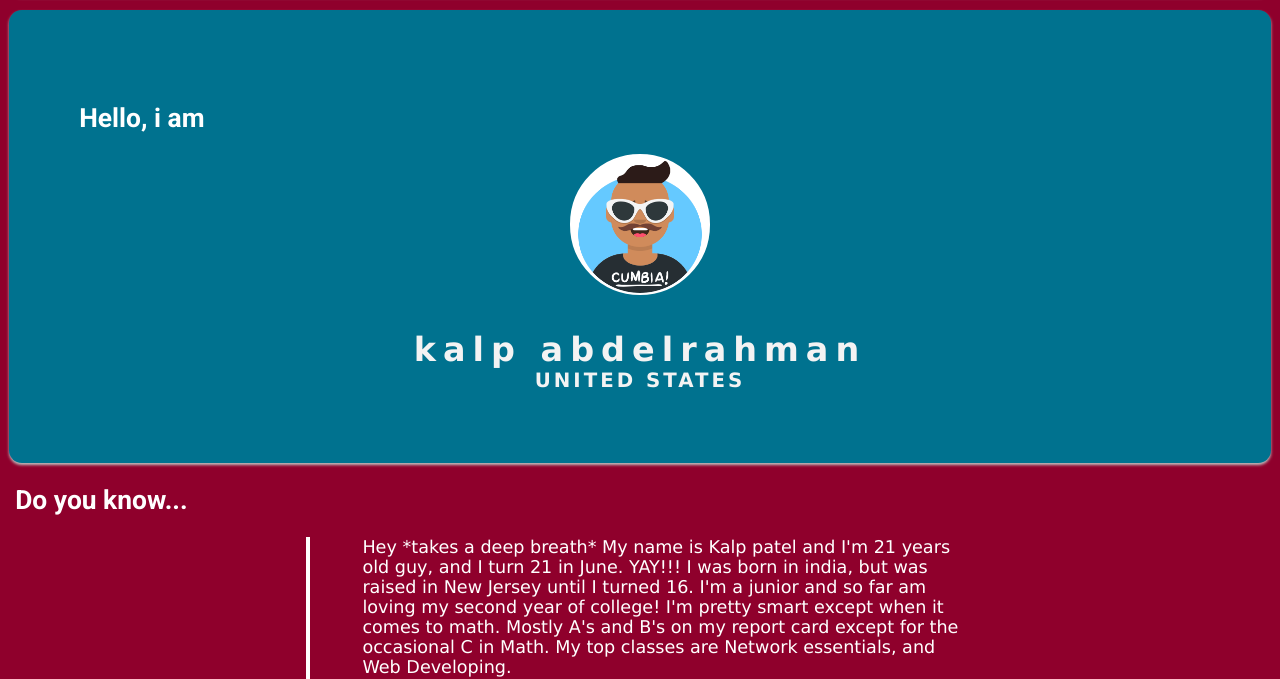
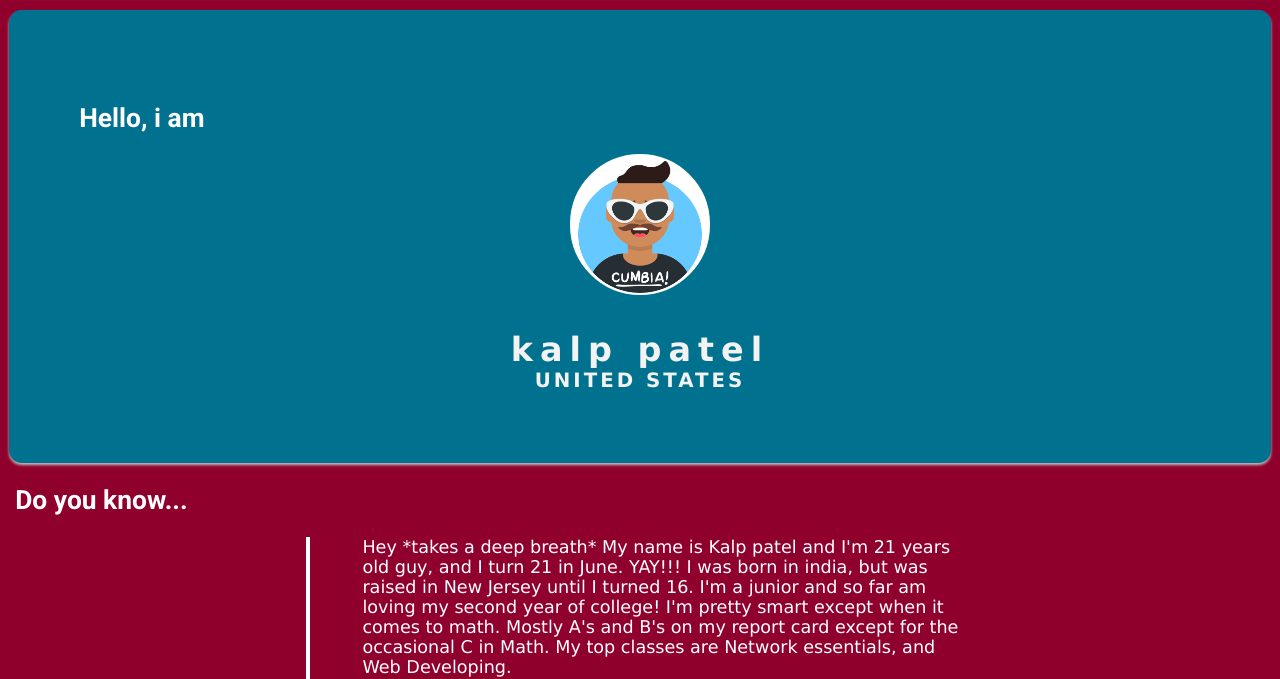
Before and after one commit to kalppatel01/kalpsit, a website: page index.html in a window 1280 px wide. Shown: the part 127-806 px from the top of the page. Drawn offline with Linux system fonts and the light colour scheme.

Commit message:
Update index.html

```diff
--- a/index.html
+++ b/index.html
@@ -93,7 +93,7 @@
       <h2>Hello, i am</h2>
       <img class="my-picture" src="images/profile.png" alt="picture of me">
       <div class="profile-title">
-        <p class="my-name">Kalp Abdelrahman</p>
+        <p class="my-name">Kalp Patel</p>
         <p class="my-location">united states</p>
       </div>
       <!-- close hero section -->
```
